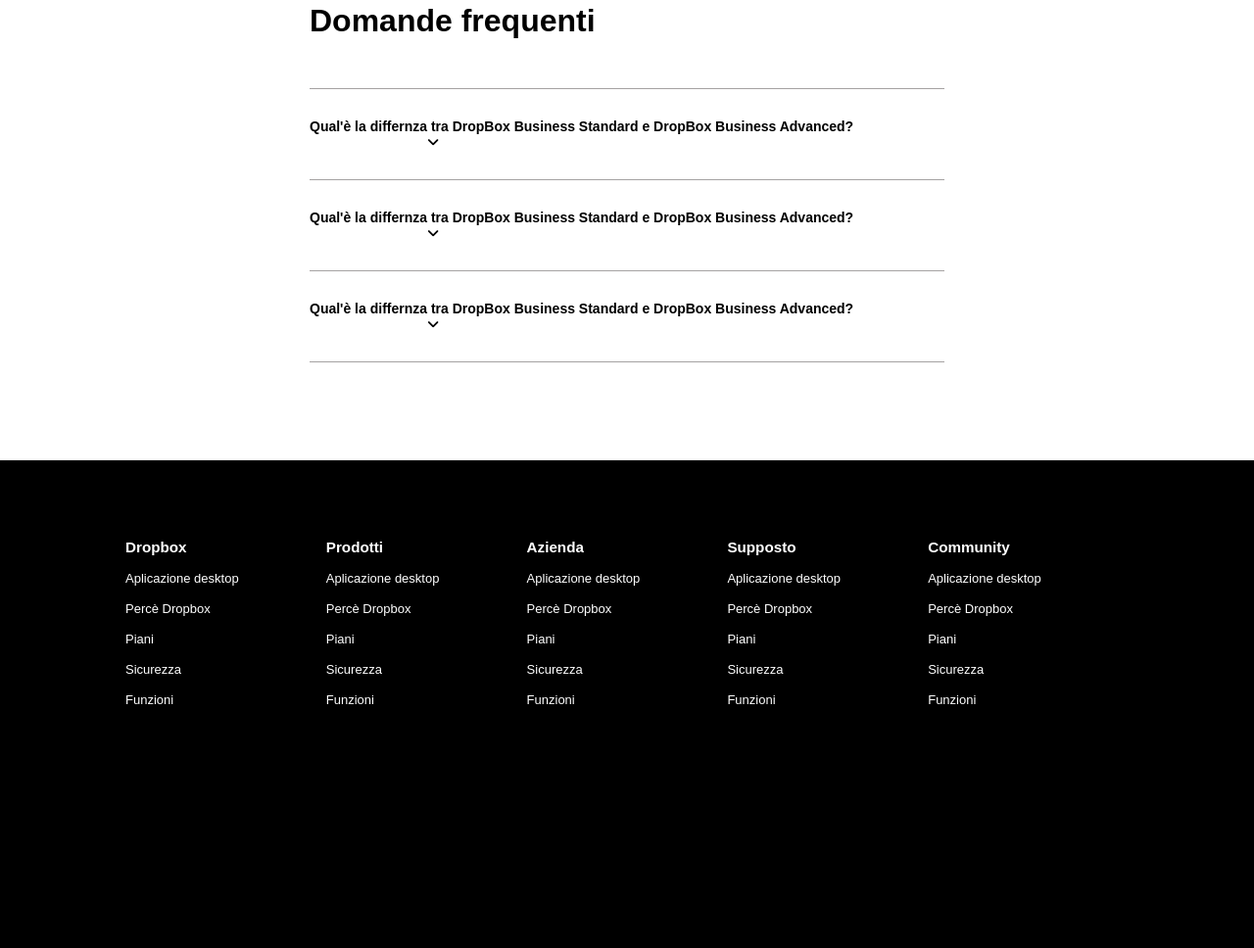
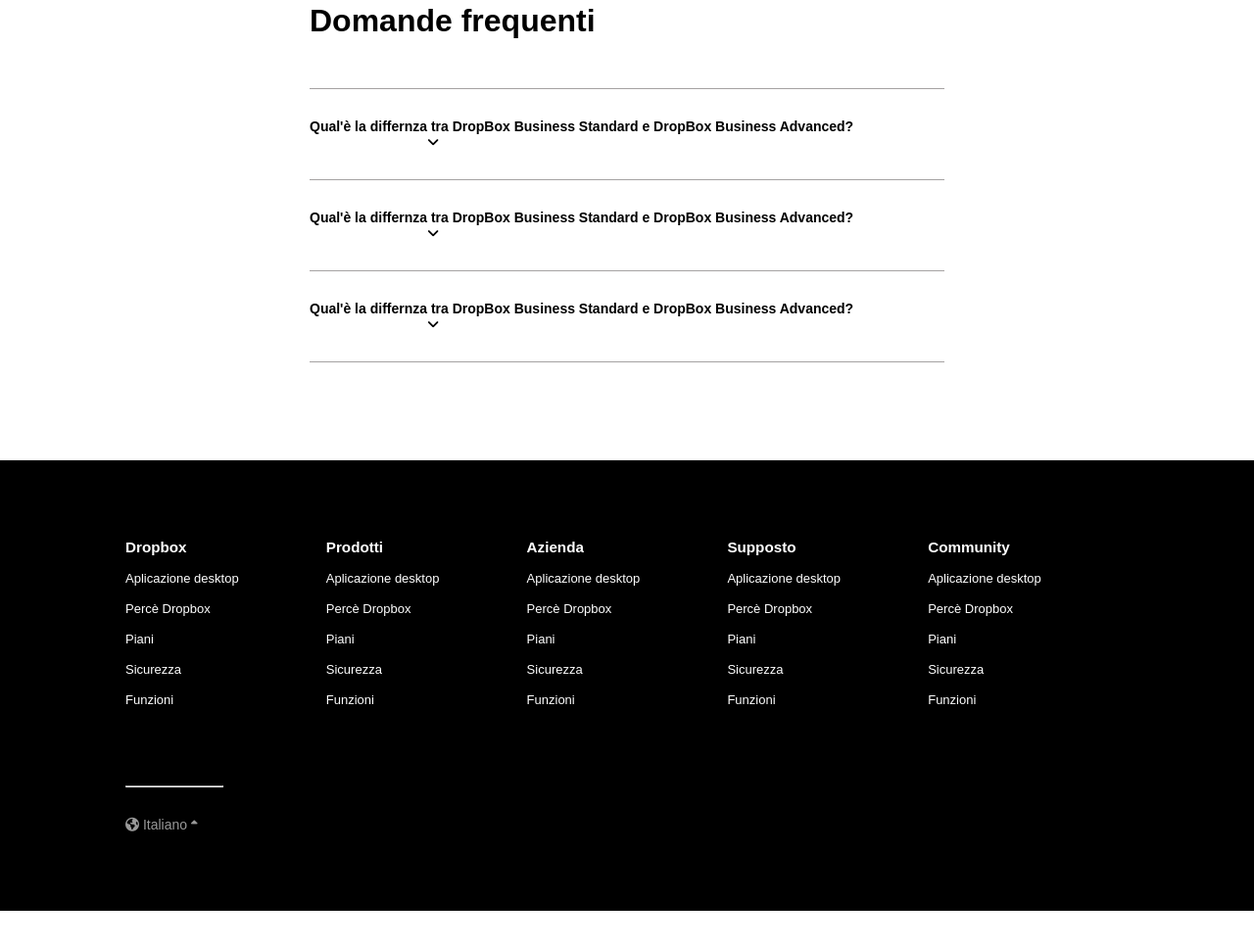
Before and after one commit to sisdream/htmlcss-dropbox, a plain HTML site: page index.html in a window 1280 px wide. Shown: the part 4484-5452 px from the top of the page at 98% size. After the commit the page ends 5414 px from the top, so only its background shows below. Drawn offline with Linux system fonts and the light colour scheme.

Commit message:
feat: linguaggio footer

```diff
--- a/css/style.css
+++ b/css/style.css
@@ -422,7 +422,6 @@ hr{
 /* footer */
 
 footer{
-    height: 600px;
     color: #fff;
     background-color: black;
     padding: 80px 0;
@@ -446,3 +445,15 @@ footer{
     color: #fff;
     padding: 0;
 }
+
+.lingua{
+    padding-top: 80px;
+    width: 80%;
+    margin: 0 auto;
+    color: #999999;
+}
+
+.lingua hr{
+    width: 100px;
+    margin-bottom: 30px;
+}
--- a/index.html
+++ b/index.html
@@ -533,9 +533,12 @@
                 </li>
             </ul>
         </nav>
-
-
-
+        <div class="lingua">
+            <hr>
+            <i class="fa-solid fa-earth-americas"></i>
+            Italiano
+            <i class="fa-solid fa-sort-up fa-xs"></i>
+        </div>
     </footer>
 </body>
 </html>
```
